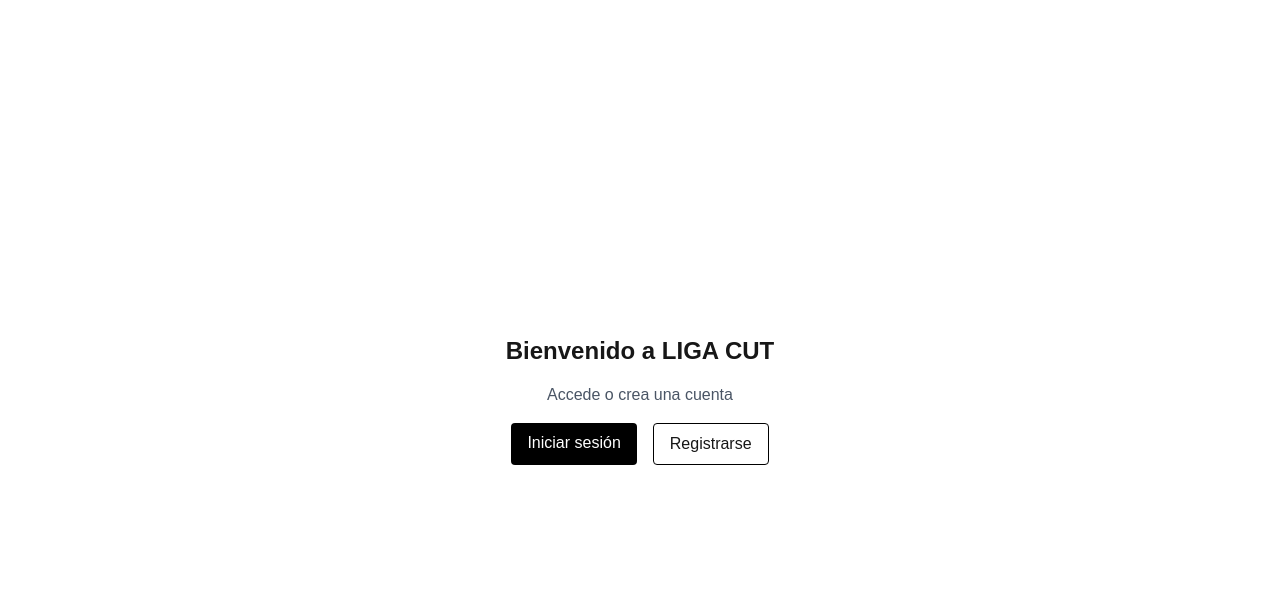
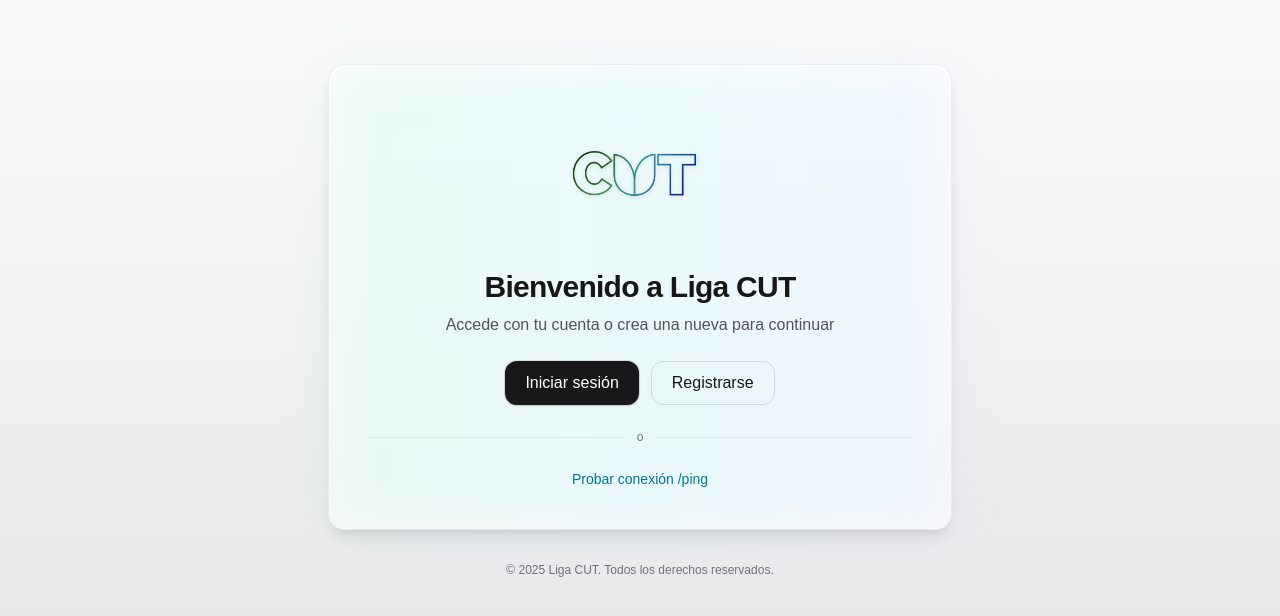
Before and after one commit to Arxxh/Liga_CUT, a Next.js app in the folder web/: page / in a window 1280 px wide. Shown: the top 616 px of the page. Built offline with nearby package versions, Linux system fonts and the light colour scheme.

Commit message:
upd: cambio completo del front la bienvenida en la app

```diff
--- a/web/src/app/page.tsx
+++ b/web/src/app/page.tsx
@@ -1,25 +1,82 @@
+// web/src/app/page.tsx
 import Link from "next/link";
+import Image from "next/image";
 
 export default function Home() {
   return (
-    <main className="min-h-screen grid place-items-center p-6">
-      <div className="flex flex-col gap-4 items-center">
-        <h1 className="text-2xl font-bold">Bienvenido a LIGA CUT</h1>
-        <p className="text-gray-600">Accede o crea una cuenta</p>
-        <div className="flex gap-4">
+    <main className="min-h-screen bg-gradient-to-b from-zinc-50 to-zinc-200 dark:from-zinc-900 dark:to-black">
+      <div className="max-w-2xl mx-auto px-6 py-16">
+        {/* Card */}
+        <section className="relative rounded-2xl border border-zinc-200/60 dark:border-white/10 bg-white/70 dark:bg-white/5 backdrop-blur-md shadow-lg">
+          {/* Glow */}
+          <div className="pointer-events-none absolute inset-0 rounded-2xl bg-gradient-to-r from-emerald-300/10 via-cyan-300/10 to-blue-300/10 blur-xl" />
+
+          <div className="relative p-8 sm:p-10 flex flex-col items-center gap-6">
+            {/* Logo */}
+            <Image
+              src="/logo.png"
+              alt="Logo Liga CUT"
+              width={140}
+              height={140}
+              className="drop-shadow-sm"
+              priority
+            />
+
+            {/* Heading */}
+            <div className="text-center space-y-2">
+              <h1 className="text-3xl font-bold tracking-tight">Bienvenido a Liga CUT</h1>
+              <p className="text-zinc-600 dark:text-zinc-400">
+                Accede con tu cuenta o crea una nueva para continuar
+              </p>
+            </div>
+
+            {/* Actions */}
+            <div className="flex flex-col sm:flex-row gap-3 w-full sm:w-auto">
               <Link
                 href="/auth/login"
-            className="rounded bg-black text-white px-4 py-2"
+                className="inline-flex items-center justify-center rounded-xl px-5 h-11
+                           bg-zinc-900 text-white dark:bg-white dark:text-zinc-900
+                           shadow-sm ring-1 ring-black/10 dark:ring-white/10
+                           transition-transform duration-150 hover:scale-[1.02] active:scale-[0.99]
+                           focus:outline-none focus-visible:ring-2 focus-visible:ring-cyan-400"
               >
                 Iniciar sesión
               </Link>
+
               <Link
                 href="/auth/register"
-            className="rounded border border-black px-4 py-2"
+                className="inline-flex items-center justify-center rounded-xl px-5 h-11
+                           bg-transparent text-zinc-900 dark:text-white
+                           border border-zinc-300 dark:border-white/20
+                           hover:bg-zinc-100/60 dark:hover:bg-white/10
+                           transition-colors duration-150
+                           focus:outline-none focus-visible:ring-2 focus-visible:ring-emerald-400"
               >
                 Registrarse
               </Link>
             </div>
+
+            {/* Divider */}
+            <div className="flex items-center gap-3 w-full">
+              <div className="h-px flex-1 bg-zinc-200 dark:bg-white/10" />
+              <span className="text-xs text-zinc-500">o</span>
+              <div className="h-px flex-1 bg-zinc-200 dark:bg-white/10" />
+            </div>
+
+            {/* Link rápido a /ping */}
+            <Link
+              href="/ping"
+              className="text-sm text-cyan-700 dark:text-cyan-400 hover:underline"
+            >
+              Probar conexión /ping
+            </Link>
+          </div>
+        </section>
+
+        {/* Footer */}
+        <footer className="mt-8 text-center text-xs text-zinc-500">
+          © {new Date().getFullYear()} Liga CUT. Todos los derechos reservados.
+        </footer>
       </div>
     </main>
   );
```
Lines whose indentation alone changed are shown as unchanged.
